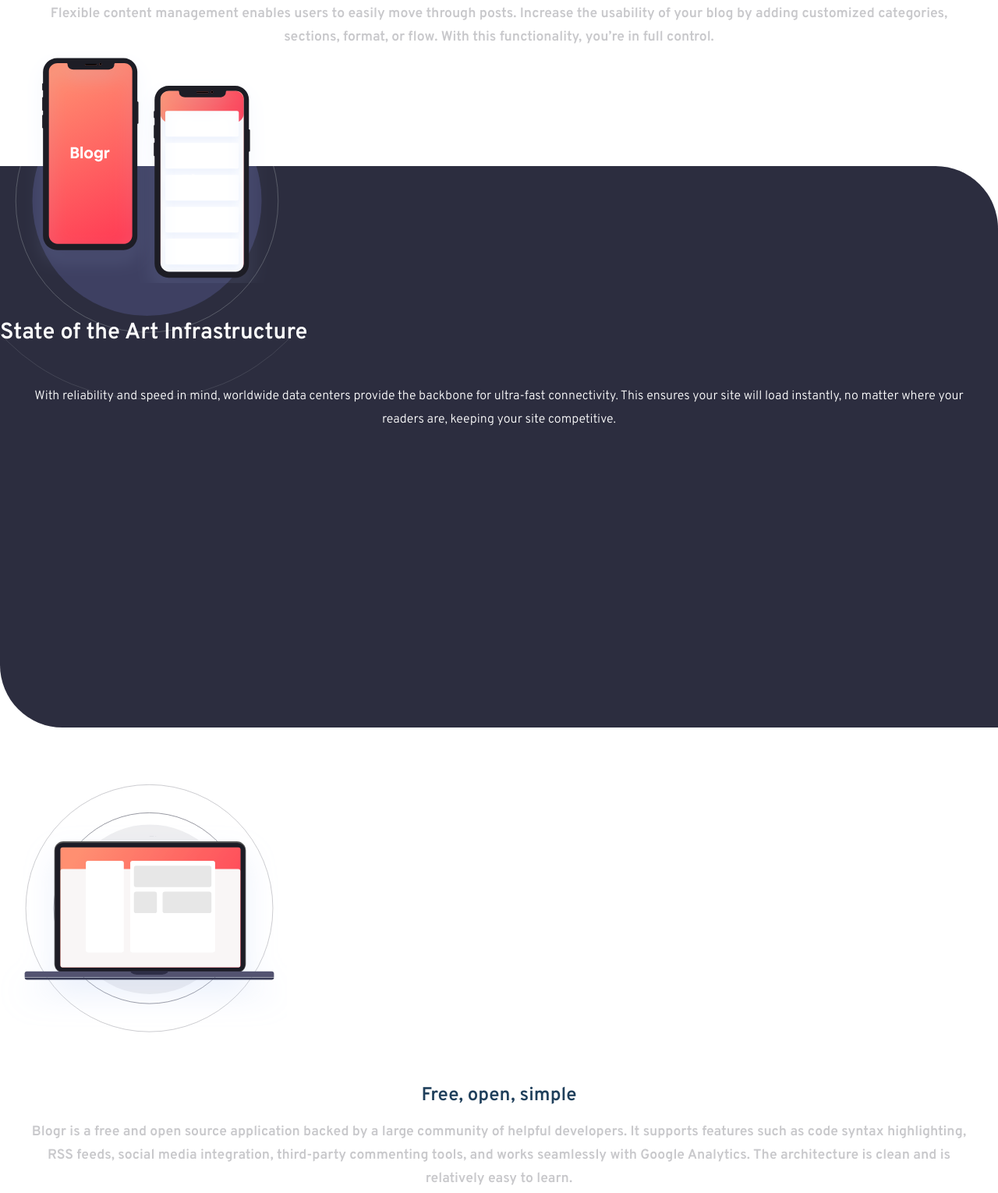
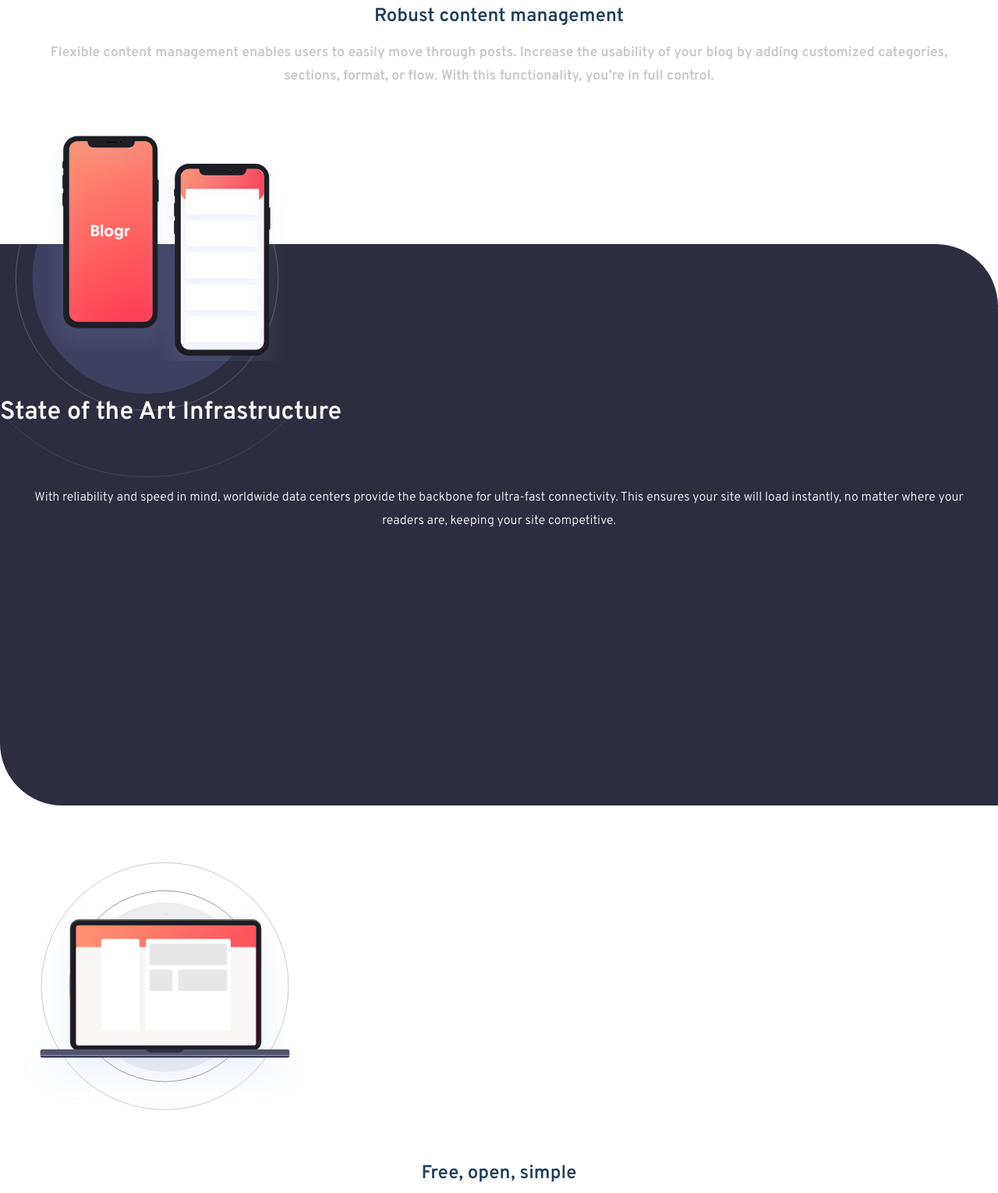
Before and after one commit to BrendoAires/Blogr---The-front-end-menthor, a plain HTML site: page index.html in a window 1280 px wide. Shown: the part 1239-2769 px from the top of the page at 78% size. Drawn offline with Linux system fonts and the light colour scheme.

Commit message:
criação do repositório remoto

```diff
--- a/css/style.scss
+++ b/css/style.scss
@@ -310,15 +310,10 @@ footer{
 
         .text-header{
 
-
-
-
-
            .buttons{
 
                padding: 0 10px 0 10px;
                line-height: 40px;
-
 
                     .bt-um{
 
@@ -339,7 +334,7 @@ footer{
             height: 400px;
             position: absolute;
             z-index: -1;
-            background-image: url("/images/bg-pattern-intro-mobile-425px.svg");
+            background-image: url("/images/img-425px/bg-pattern-intro-mobile-425px.svg");
             background-repeat: no-repeat;
         }
 
@@ -350,15 +345,62 @@ footer{
 
     main{
 
+        .titulo-principal{
+
+        }
+
+        .editor-illustration{
+            background-image: url("/images/img-425px/illustration-editor-mobile-425px.svg");
+            margin: 50px 0 0 0;
+        }
+        .subtitulo{
+            padding-bottom: 50px;
+        }
+
+        .img-mobi{
+            background: var(--clr-gra2-dark-blue);
+            border-radius: 0 80px 0 80px;
+            position: relative;
+            height: 90vh;
+            margin-top: 150px;
+            .mobi, .circle{
+                width: 375px;
+                height:300px;
+                background-repeat: no-repeat;
+                position: absolute;
+
+            }
+            .mobi{
+                background-image: url("/images/img-425px/illustration-phones-425px.svg");
+
+                left: 20px;
+
+            }
+            .circle{
+                background-image: url("/images/img-425px/bg-pattern-circles-425px.svg");
+
+            }
+            h1, p{
+
+            }
+            h1{
+                font-size: 2rem;
+                padding-top: 200px 20px;
+            }
+            p{
+                margin:30px 0 50px;
+            }
 
 
-        .editor-illustration{
-            background-image: url("/images/illustration-editor-mobile-425px.svg");
-            width: 100%;
-            background-repeat: no-repeat;
+        }
 
-            height: 340px;
-            margin: 50px 0 0 0;
+        .illustration-laptop{
+            background-image: url("/images/img-425px/illustration-laptop-mobile-425px.svg");
+
+            margin-left: 20px;
         }
+
+
+
     }
 }
```
Also changed, not shown: css/style.css, images/img-425px/bg-pattern-circles-425px.svg (added), images/img-425px/bg-pattern-intro-mobile-425px.svg (renamed from images/bg-pattern-intro-mobile-425px.svg), images/img-425px/illustration-editor-mobile-425px.svg (renamed from images/illustration-editor-mobile-425px.svg), images/img-425px/illustration-laptop-mobile-425px.svg (added), images/img-425px/illustration-phones-425px.svg (added), 1 other file.
